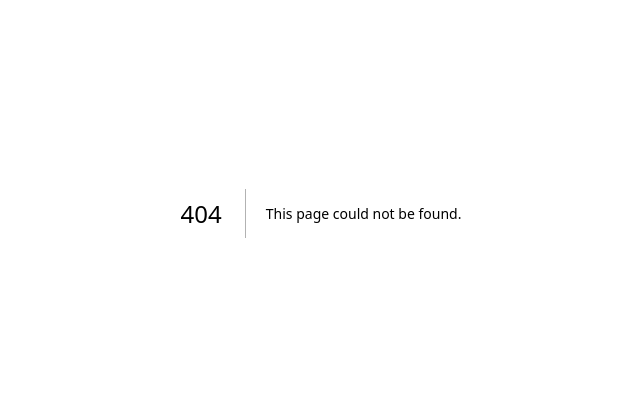
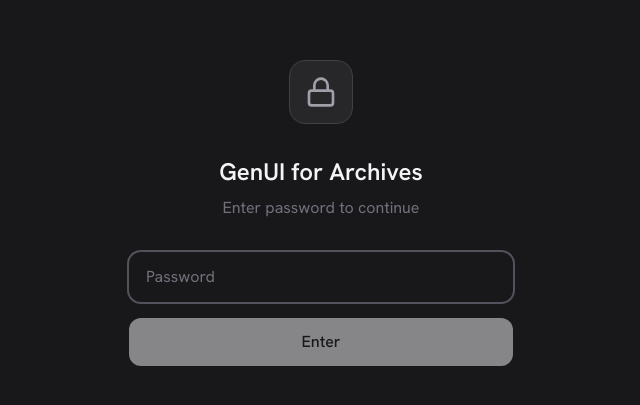
Before and after one commit to bdhmin/genui-for-archives, a Next.js app: page /login in a window 1280 px wide. Before the commit this address had no page. Shown: the part 187-592 px from the top of the page, without its empty margins (319-959 px from the left). Built offline with nearby package versions, Linux system fonts and the light colour scheme.

Commit message:
Added auth to make website access private

```diff
--- /dev/null
+++ b/app/api/auth/route.ts
@@ -0,0 +1,78 @@
+import { NextRequest, NextResponse } from 'next/server';
+
+const SITE_PASSWORD = process.env.SITE_PASSWORD;
+const COOKIE_NAME = 'site_auth';
+const COOKIE_MAX_AGE = 60 * 60 * 24 * 7; // 7 days
+
+// Simple hash function for the auth token
+function generateAuthToken(): string {
+  const timestamp = Date.now().toString();
+  const random = Math.random().toString(36).substring(2);
+  return Buffer.from(`${timestamp}:${random}`).toString('base64');
+}
+
+// POST: Verify password and set auth cookie
+export async function POST(request: NextRequest) {
+  try {
+    const body = await request.json();
+    const { password } = body;
+
+    if (!SITE_PASSWORD) {
+      return NextResponse.json(
+        { error: 'Server configuration error' },
+        { status: 500 }
+      );
+    }
+
+    if (password === SITE_PASSWORD) {
+      const token = generateAuthToken();
+      const response = NextResponse.json({ success: true });
+
+      response.cookies.set(COOKIE_NAME, token, {
+        httpOnly: true,
+        secure: process.env.NODE_ENV === 'production',
+        sameSite: 'lax',
+        maxAge: COOKIE_MAX_AGE,
+        path: '/',
+      });
+
+      return response;
+    }
+
+    return NextResponse.json(
+      { error: 'Invalid password' },
+      { status: 401 }
+    );
+  } catch {
+    return NextResponse.json(
+      { error: 'Invalid request' },
+      { status: 400 }
+    );
+  }
+}
+
+// GET: Check if authenticated
+export async function GET(request: NextRequest) {
+  const authCookie = request.cookies.get(COOKIE_NAME);
+
+  if (authCookie?.value) {
+    return NextResponse.json({ authenticated: true });
+  }
+
+  return NextResponse.json({ authenticated: false }, { status: 401 });
+}
+
+// DELETE: Logout (clear cookie)
+export async function DELETE() {
+  const response = NextResponse.json({ success: true });
+
+  response.cookies.set(COOKIE_NAME, '', {
+    httpOnly: true,
+    secure: process.env.NODE_ENV === 'production',
+    sameSite: 'lax',
+    maxAge: 0,
+    path: '/',
+  });
+
+  return response;
+}
--- /dev/null
+++ b/app/login/page.tsx
@@ -0,0 +1,104 @@
+'use client';
+
+import { useState, FormEvent } from 'react';
+import { useRouter } from 'next/navigation';
+import { Lock, Loader2, AlertCircle } from 'lucide-react';
+
+export default function LoginPage() {
+  const [password, setPassword] = useState('');
+  const [error, setError] = useState('');
+  const [isLoading, setIsLoading] = useState(false);
+  const router = useRouter();
+
+  async function handleSubmit(e: FormEvent) {
+    e.preventDefault();
+    setError('');
+    setIsLoading(true);
+
+    try {
+      const response = await fetch('/api/auth', {
+        method: 'POST',
+        headers: { 'Content-Type': 'application/json' },
+        body: JSON.stringify({ password }),
+      });
+
+      if (response.ok) {
+        router.push('/');
+        router.refresh();
+      } else {
+        setError('Incorrect password');
+        setPassword('');
+      }
+    } catch {
+      setError('Something went wrong. Please try again.');
+    } finally {
+      setIsLoading(false);
+    }
+  }
+
+  return (
+    <div className="min-h-screen flex items-center justify-center bg-[#18181b] px-4">
+      <div className="w-full max-w-sm">
+        {/* Logo/Icon */}
+        <div className="flex justify-center mb-8">
+          <div className="w-16 h-16 rounded-2xl bg-zinc-800 border border-zinc-700 flex items-center justify-center">
+            <Lock className="w-8 h-8 text-zinc-400" />
+          </div>
+        </div>
+
+        {/* Title */}
+        <h1 className="text-2xl font-semibold text-center text-zinc-100 mb-2">
+          GenUI for Archives
+        </h1>
+        <p className="text-zinc-500 text-center mb-8">
+          Enter password to continue
+        </p>
+
+        {/* Form */}
+        <form onSubmit={handleSubmit} className="space-y-4">
+          <div>
+            <input
+              type="password"
+              value={password}
+              onChange={(e) => setPassword(e.target.value)}
+              placeholder="Password"
+              autoFocus
+              disabled={isLoading}
+              className="w-full px-4 py-3 bg-zinc-900 border border-zinc-700 rounded-xl
+                         text-zinc-100 placeholder-zinc-500
+                         focus:outline-none focus:ring-2 focus:ring-zinc-600 focus:border-transparent
+                         disabled:opacity-50 transition-all"
+            />
+          </div>
+
+          {/* Error message */}
+          {error && (
+            <div className="flex items-center gap-2 text-red-400 text-sm animate-in fade-in duration-200">
+              <AlertCircle className="w-4 h-4 flex-shrink-0" />
+              <span>{error}</span>
+            </div>
+          )}
+
+          {/* Submit button */}
+          <button
+            type="submit"
+            disabled={isLoading || !password}
+            className="w-full py-3 px-4 bg-zinc-100 text-zinc-900 font-medium rounded-xl
+                       hover:bg-zinc-200 focus:outline-none focus:ring-2 focus:ring-zinc-400
+                       disabled:opacity-50 disabled:cursor-not-allowed
+                       transition-all flex items-center justify-center gap-2"
+          >
+            {isLoading ? (
+              <>
+                <Loader2 className="w-4 h-4 animate-spin" />
+                <span>Checking...</span>
+              </>
+            ) : (
+              <span>Enter</span>
+            )}
+          </button>
+        </form>
+      </div>
+    </div>
+  );
+}
--- a/app/page.tsx
+++ b/app/page.tsx
@@ -27,7 +27,9 @@ import {
   Plus,
   GripVertical,
   Maximize2,
+  LogOut,
 } from 'lucide-react';
+import { useRouter } from 'next/navigation';
 import dynamic from 'next/dynamic';
 
 // Dynamically import WidgetRenderer to avoid SSR issues with Sandpack
@@ -168,6 +170,18 @@ export default function ChatPage() {
   const menuRef = useRef<HTMLDivElement | null>(null);
   const abortControllerRef = useRef<AbortController | null>(null);
   const isProgrammaticScrollRef = useRef(false);
+  const router = useRouter();
+
+  // Logout handler
+  const handleLogout = useCallback(async () => {
+    try {
+      await fetch('/api/auth', { method: 'DELETE' });
+      router.push('/login');
+      router.refresh();
+    } catch (err) {
+      console.error('Logout failed:', err);
+    }
+  }, [router]);
 
   // Check if scrolled to bottom (with small threshold)
   const isAtBottom = useCallback(() => {
@@ -1167,9 +1181,11 @@ export default function ChatPage() {
           <div className="flex flex-col gap-3">
             <div>
               <h2 className="text-sm font-semibold text-zinc-50">
-                Conversations
+                GenUI from Conversations
               </h2>
-              <p className="text-xs text-zinc-400">Sorted by created date</p>
+              <p className="text-xs text-zinc-400">
+                Automatically Generates UIs from Past Conversations
+              </p>
             </div>
             {/* Dashboard Button */}
             <button
@@ -1392,6 +1408,15 @@ export default function ChatPage() {
               })
             )}
           </div>
+          {/* Logout Button */}
+          <button
+            type="button"
+            onClick={() => void handleLogout()}
+            className="mt-auto flex h-10 w-full items-center justify-center gap-2 rounded-lg border border-zinc-800 text-sm text-zinc-400 transition-all hover:bg-zinc-800 hover:text-zinc-200"
+          >
+            <LogOut className="h-4 w-4" />
+            <span>Logout</span>
+          </button>
         </aside>
         {/* Main Content Area - Chat or Dashboard */}
         <div className="flex min-h-0 grow">
--- /dev/null
+++ b/middleware.ts
@@ -0,0 +1,47 @@
+import { NextRequest, NextResponse } from 'next/server';
+
+const COOKIE_NAME = 'site_auth';
+
+// Paths that don't require authentication
+const PUBLIC_PATHS = ['/login', '/api/auth'];
+
+export function middleware(request: NextRequest) {
+  const { pathname } = request.nextUrl;
+
+  // Allow public paths
+  if (PUBLIC_PATHS.some((path) => pathname.startsWith(path))) {
+    return NextResponse.next();
+  }
+
+  // Allow static files and Next.js internals
+  if (
+    pathname.startsWith('/_next') ||
+    pathname.startsWith('/favicon') ||
+    pathname.includes('.')
+  ) {
+    return NextResponse.next();
+  }
+
+  // Check for auth cookie
+  const authCookie = request.cookies.get(COOKIE_NAME);
+
+  if (!authCookie?.value) {
+    // Redirect to login page
+    const loginUrl = new URL('/login', request.url);
+    return NextResponse.redirect(loginUrl);
+  }
+
+  return NextResponse.next();
+}
+
+export const config = {
+  matcher: [
+    /*
+     * Match all request paths except:
+     * - _next/static (static files)
+     * - _next/image (image optimization files)
+     * - favicon.ico (favicon file)
+     */
+    '/((?!_next/static|_next/image|favicon.ico).*)',
+  ],
+};
```
